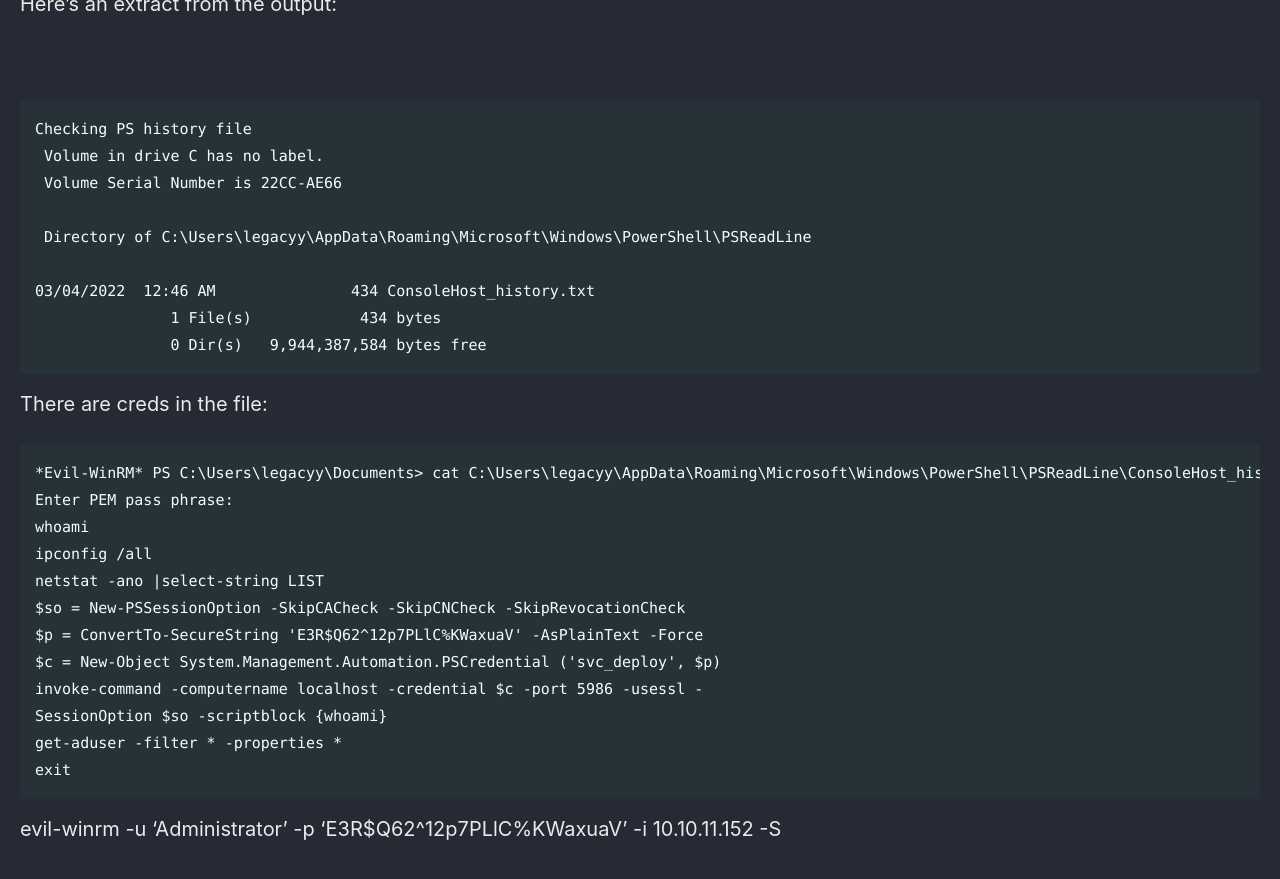
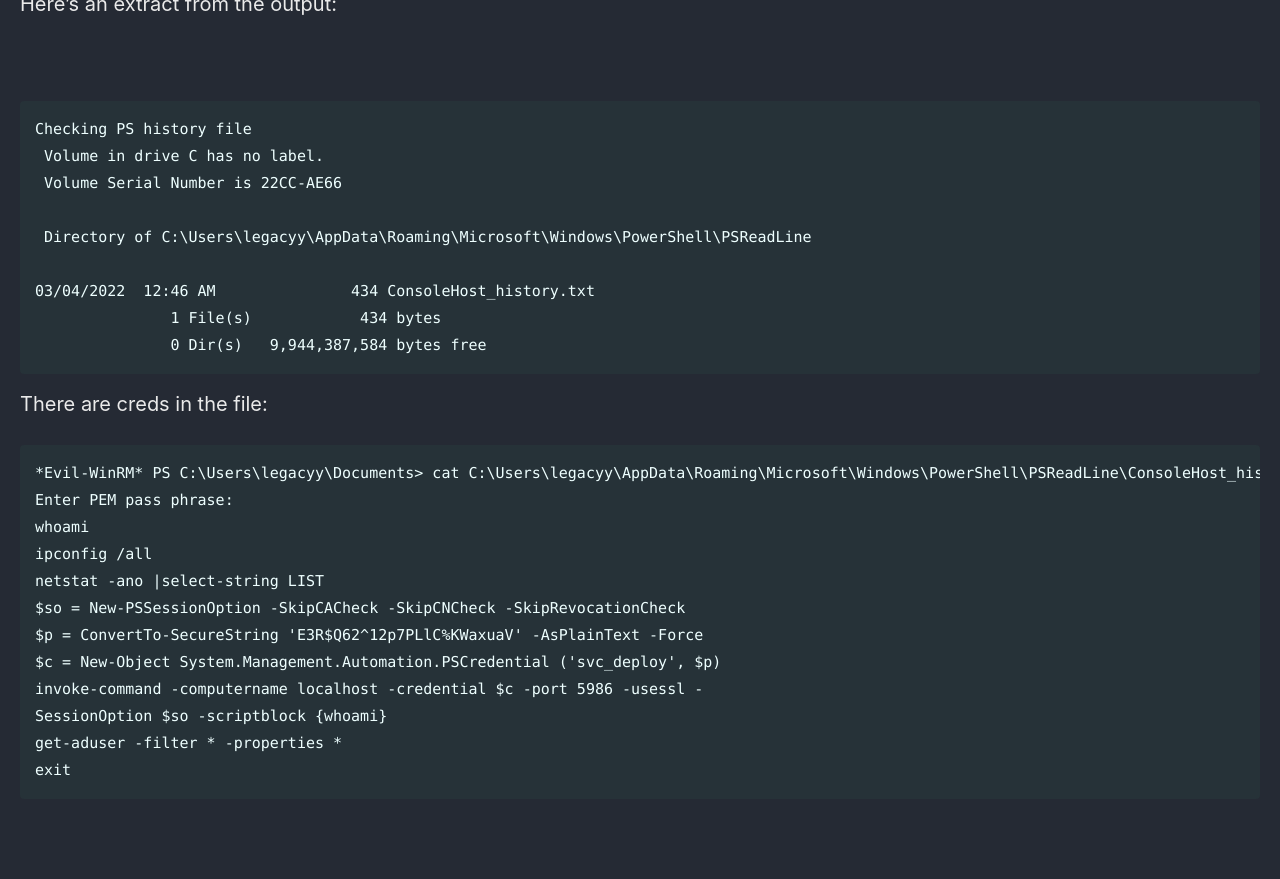
Before and after one commit to Connor-McCartney/Connor-McCartney.github.io, a Jekyll site: the page built from _pages/htb/timelapse.md, in a window 1280 px wide and 900 px high, scrolled down 8766 px. Shown: the top 879 px of the window. Built offline with Jekyll 4.4.1, drawn with Linux system fonts in a browser that asks for light colours; cached includes are drawn as plain includes; after the commit the page ends 9610 px from its top, so only the background shows below that.

Commit message:
Update timelapse.md

````diff
--- a/_pages/htb/timelapse.md
+++ b/_pages/htb/timelapse.md
@@ -368,6 +368,3 @@ SessionOption $so -scriptblock {whoami}
 get-aduser -filter * -properties *
 exit
 ```
-
-
-evil-winrm -u 'Administrator' -p 'E3R$Q62^12p7PLlC%KWaxuaV' -i 10.10.11.152  -S
````
